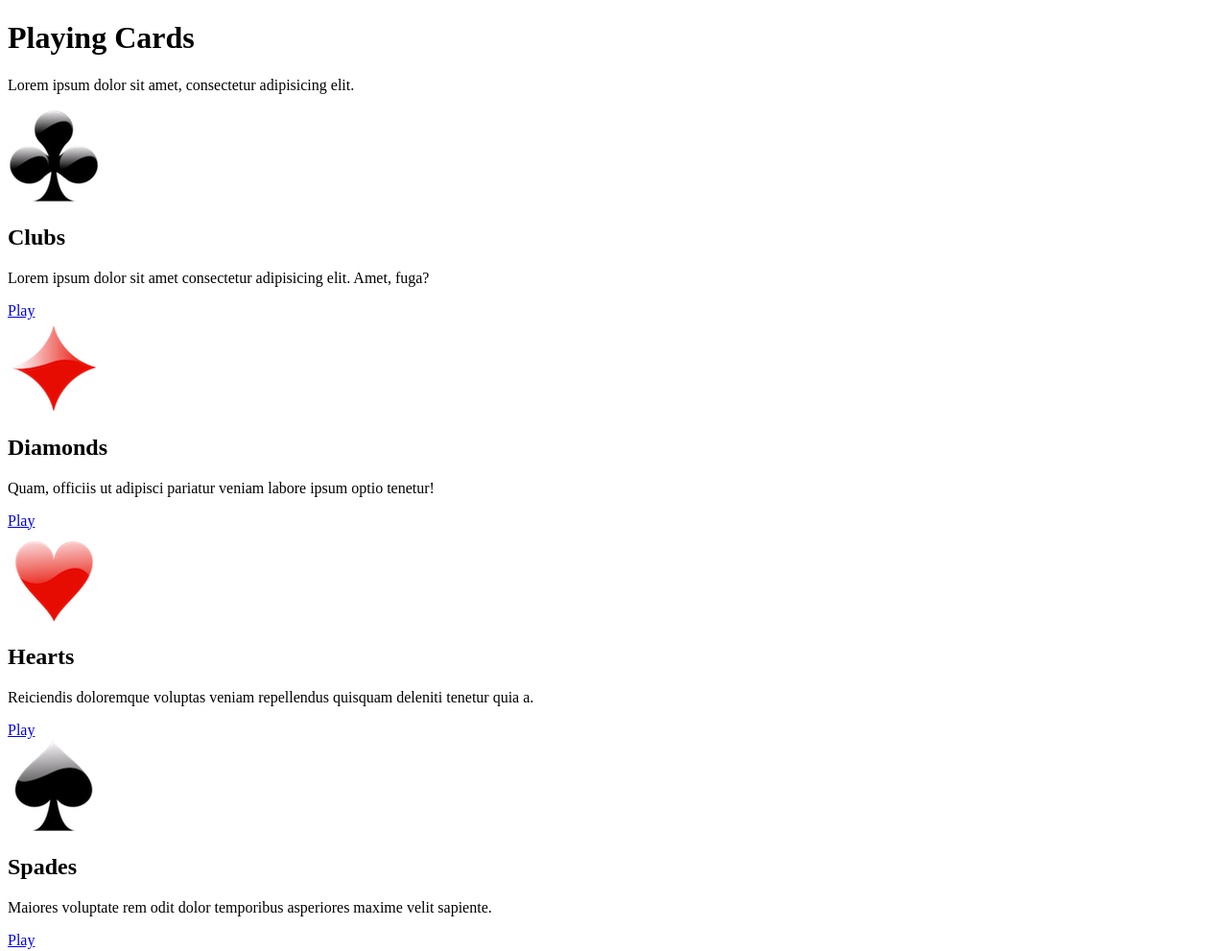
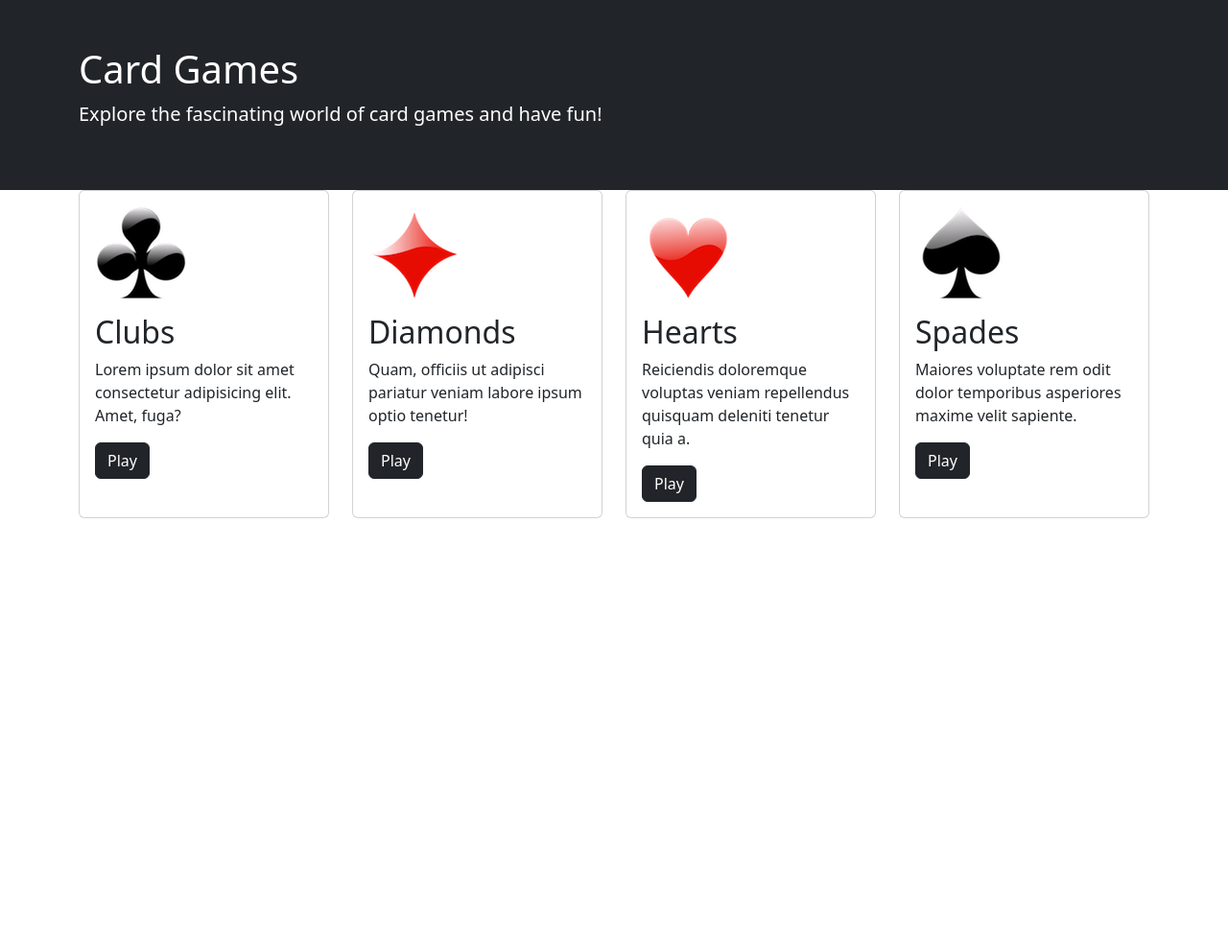
Before and after one commit to info340b-sp23/problem-04-LeoRen888, a website: page problem-b/index.html in a window 1280 px wide. Shown: the whole page at 96% size. After the commit the page ends 800 px from the top, so only its background shows below. Drawn offline with nearby package versions, Linux system fonts and the light colour scheme.

Commit message:
Description of the change

```diff
--- a/problem-a/css/style.css
+++ b/problem-a/css/style.css
@@ -0,0 +1,96 @@
+body {
+    margin: .5rem;
+    background-color: #93b8d7;
+    color: white;
+}
+
+#hamburger-menu i {
+    color: white;
+    font-size: 2.5rem;
+}
+
+nav a {
+    color: white;
+    font-size: 2.5rem;
+    margin-right: .5em;
+}
+
+div#social-links {
+    display: none;
+}
+
+main {
+    text-align: center;
+    font-family: 'Kaushan Script', fantasy;
+    margin-top: 23vh;
+}
+
+h1 {
+    font-size: 4rem;
+}
+
+h2 {
+    font-size: 2rem;
+    margin-top: 2em;
+}
+
+footer {
+    display: none;
+}
+
+@media (min-width: 598px) {
+    #hamburger-menu .fa {
+        display: none;
+    }
+
+    div#social-links {
+        display: block;
+    }
+}
+
+@media (min-width: 768px) {
+    body {
+        background-image: center url('../img/splash-md.jpg');
+        background-size: cover;
+        background-position: center;
+    }
+
+    html {
+        height: 100%;
+    }
+
+    footer {
+        display: block;
+        position: fixed;
+        bottom: 0;
+        right: 0;
+    }
+
+    main {
+        text-shadow: 1px 1px #153c43;
+    }
+}
+
+@media (min-width: 992px) {
+    body {
+        background-image: url('../img/splash-lg.jpg');
+    }
+
+    nav a {
+        font-size: 1.5rem;
+    }
+
+    h1 {
+        font-size: 5rem;
+    }
+
+    h2 {
+        font-size: 3rem;
+    }
+}
+
+@media (min-width: 1200px) {
+    body {
+        background-image: url('../img/splash-xl.jpg');
+    }
+}
--- a/problem-b/index.html
+++ b/problem-b/index.html
@@ -2,51 +2,100 @@
 <html lang="en">
 <head>
   <meta charset="utf-8">
-  <title>Playing Cards</title>
+  <meta name="viewport" content="width=device-width, initial-scale=1, shrink-to-fit=no">
+  <title>Card Games</title>
 
   <!-- link in Bootstrap here -->
+  <link href="https://cdn.jsdelivr.net/npm/bootstrap@5.3.0-alpha1/dist/css/bootstrap.min.css" rel="stylesheet" integrity="sha384-GLhlTQ8iRABdZLl6O3oVMWSktQOp6b7In1Zl3/Jr59b6EGGoI1aFkw7cmDA6j6gD" crossorigin="anonymous">
+
 </head>
 
 <body>
-  <header>
-    <h1>Playing Cards</h1>
-    <p>Lorem ipsum dolor sit amet, consectetur adipisicing elit.</p>
+  <header class="container-fluid bg-dark text-white py-5 d-flex align-items-center">
+    <div class="container">
+      <h1>Card Games</h1>
+      <p class="lead">Explore the fascinating world of card games and have fun!</p>
+    </div>
   </header>
 
   <main>
-
+    <div class="container">
+      <div class="row">
+        <div class="col-md-6 col-xl-3 d-flex">
           <!-- Card 1 -->
-    <div>
-      <img src="img/card-club-icon.png" alt="the club suit symbol">
-      <h2>Clubs</h2>
-      <p>Lorem ipsum dolor sit amet consectetur adipisicing elit. Amet, fuga?</p>
-      <a href="#">Play</a>
+          <div class="card mb-4">
+            <div class="card-body">
+              <div class="row">
+                <div class="col-sm-auto col-xl-12">
+                  <img src="img/card-club-icon.png" class="pb-3" alt="the club suit symbol">
+                </div>
+                <div class="col-sm">
+                  <h2 class="card-title">Clubs</h2>
+                  <p class="card-text">Lorem ipsum dolor sit amet consectetur adipisicing elit. Amet, fuga?</p>
+                  <a href="#" class="btn btn-dark">Play</a>
+                </div>
+              </div>
+            </div>
+          </div>
         </div>
 
+        <div class="col-md-6 col-xl-3 d-flex">
           <!-- Card 2 -->
-    <div>
-      <img src="img/card-diamond-icon.png" alt="the diamond suit symbol">
-      <h2>Diamonds</h2>
-      <p>Quam, officiis ut adipisci pariatur veniam labore ipsum optio tenetur!</p>
-      <a href="#">Play</a>
+          <div class="card mb-4">
+            <div class="card-body">
+              <div class="row">
+                <div class="col-sm-auto col-xl-12">
+                  <img src="img/card-diamond-icon.png" class="pb-3" alt="the diamond suit symbol">
+                </div>
+                <div class="col-sm">
+                  <h2 class="card-title">Diamonds</h2>
+                  <p class="card-text">Quam, officiis ut adipisci pariatur veniam labore ipsum optio tenetur!</p>
+                  <a href="#" class="btn btn-dark">Play</a>
+                </div>
+              </div>
+            </div>
+          </div>
         </div>
 
+        <div class="col-md-6 col-xl-3 d-flex">
           <!-- Card 3 -->
-    <div>
-      <img src="img/card-heart-icon.png" alt="the heart suit symbol">
-      <h2>Hearts</h2>
-      <p>Reiciendis doloremque voluptas veniam repellendus quisquam deleniti tenetur quia a.</p>
-      <a href="#">Play</a>
+          <div class="card mb-4">
+            <div class="card-body">
+              <div class="row">
+                <div class="col-sm-auto col-xl-12">
+                  <img src="img/card-heart-icon.png" class="pb-3" alt="the heart suit symbol">
+                </div>
+                <div class="col-sm">
+                  <h2 class="card-title">Hearts</h2>
+                  <p class="card-text">Reiciendis doloremque voluptas veniam repellendus quisquam deleniti tenetur quia a.</p>
+                  <a href="#" class="btn btn-dark">Play</a>
+                </div>
+              </div>
+            </div>
+          </div>
         </div>
 
+        <div class="col-md-6 col-xl-3 d-flex">
           <!-- Card 4 -->
-    <div>
-      <img src="img/card-spade-icon.png" alt="the heart suit symbol">
-      <h2>Spades</h2>
-      <p>Maiores voluptate rem odit dolor temporibus asperiores maxime velit sapiente.</p>
-      <a href="#">Play</a>
+          <div class="card mb-4">
+            <div class="card-body">
+              <div class="row">
+                <div class="col-sm-auto col-xl-12">
+                  <img src="img/card-spade-icon.png" class="pb-3" alt="the spade suit symbol">
                 </div>
+                <div class="col-sm">
+                  <h2 class="card-title">Spades</h2>
+                  <p class="card-text">Maiores voluptate rem odit dolor temporibus asperiores maxime velit sapiente.</p>
+                  <a href="#" class="btn btn-dark">Play</a>
+                </div>
+              </div>
+            </div>
+          </div>
+        </div>
+      </div>
+    </div>
+  </main>
 
-  </main>
+  <script src="https://cdn.jsdelivr.net/npm/bootstrap@5.3.0-alpha1/dist/js/bootstrap.bundle.min.js" integrity="sha384-w76AqPfDkMBDXo30jS1Sgez6pr3x5MlQ1ZAGC+nuZB+EYdgRZgiwxhTBTkF7CXvN" crossorigin="anonymous"></script>
 </body>
 </html>
```
Also changed, not shown: problem-a/index.html (+2 -1 lines). Lines whose indentation alone changed are shown as unchanged.
